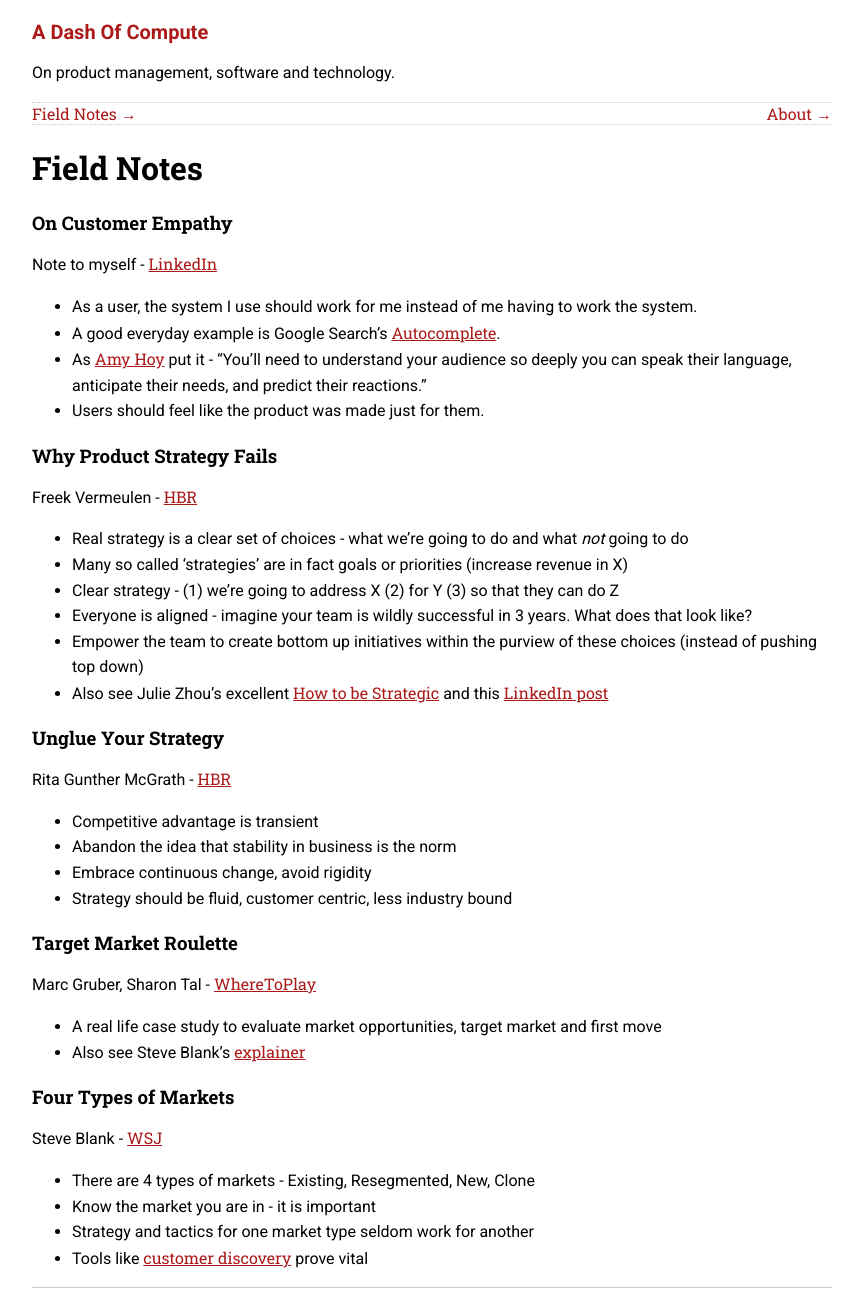
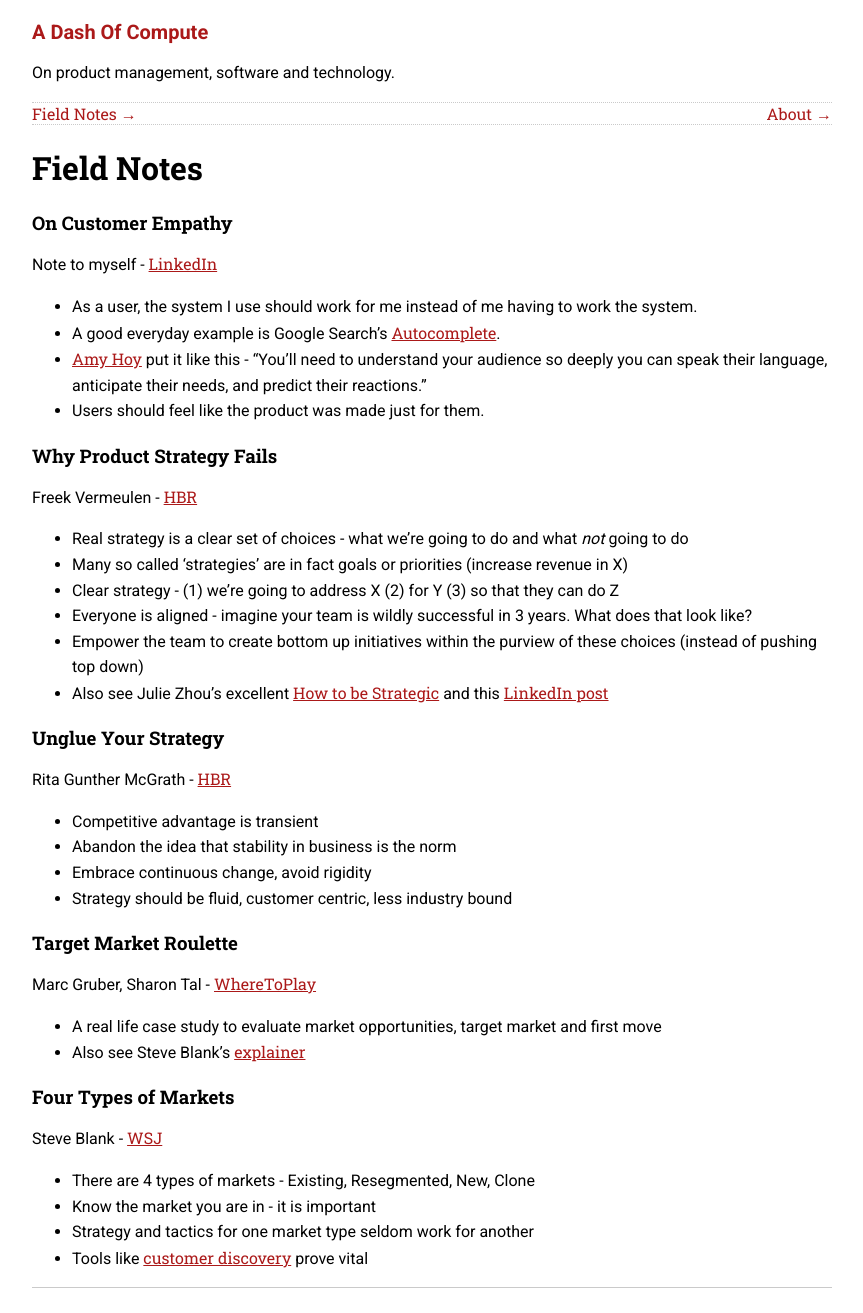
Before and after one commit to sautee/sautee.github.io, a Jekyll site: the page built from pages/fieldnotes.md, in a window 1280 px wide. Shown: the whole page, without its empty margins (208-1071 px from the left). Built offline with Jekyll 4.4.1, drawn with Linux system fonts in a browser that asks for light colours.

Commit message:
Update fieldnotes.md

```diff
--- a/pages/fieldnotes.md
+++ b/pages/fieldnotes.md
@@ -10,7 +10,7 @@ Note to myself - [LinkedIn](https://www.linkedin.com/posts/andrew-chacko_product
 
 - As a user, the system I use should work for me instead of me having to work the system.
 - A good everyday example is Google Search's [Autocomplete](https://www.google.com/amp/s/blog.google/products/search/how-google-autocomplete-works-search/).
-- As [Amy Hoy](https://30x500.com/academy/) put it - "You’ll need to understand your audience so deeply you can speak their language, anticipate their needs, and predict their reactions."
+- [Amy Hoy](https://30x500.com/academy/) put it like this - "You’ll need to understand your audience so deeply you can speak their language, anticipate their needs, and predict their reactions."
 - Users should feel like the product was made just for them.
 
 ### Why Product Strategy Fails
```
